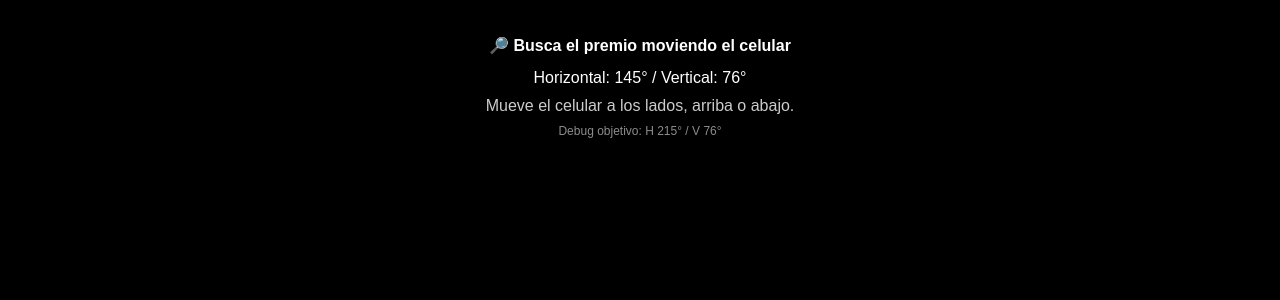
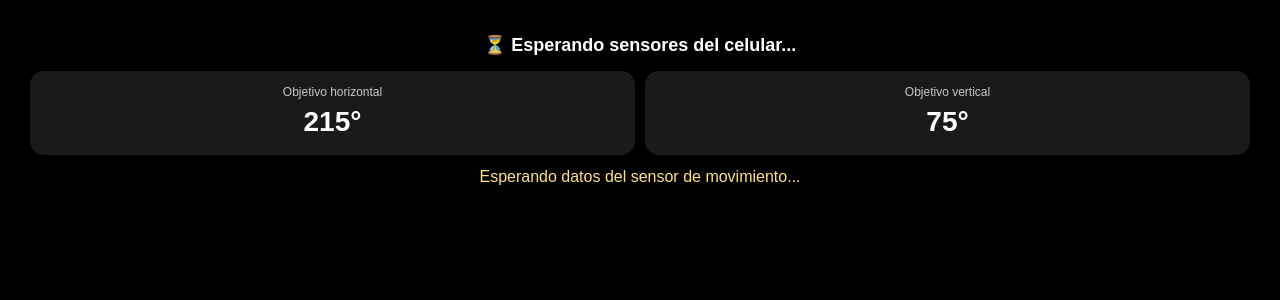
Before and after one commit to click-go-system/Baseball-Rewards-Platform, a Next.js app: page /compatible-ar in a window 1280 px wide. Both pictures are taken after a click on the button "Iniciar búsqueda". Shown: the top 300 px of the page. Built offline with nearby package versions, Linux system fonts and the light colour scheme; no server answers.

Commit message:
Agregar reto de sostener objetivo AR

```diff
--- a/components/CompatibleARDemo.tsx
+++ b/components/CompatibleARDemo.tsx
@@ -5,9 +5,11 @@ import { useGLTF } from "@react-three/drei";
 import { useEffect, useRef, useState } from "react";
 
 type OrientationState = {
-  alpha: number;
-  beta: number;
-  gamma: number;
+  alpha: number | null;
+  beta: number | null;
+  gamma: number | null;
+  absolute: boolean;
+  source: string;
 };
 
 type TargetState = {
@@ -32,7 +34,7 @@ function BallModel({ visible }: { visible: boolean }) {
   const { scene } = useGLTF("/models/ball.glb");
 
   useFrame(() => {
-    scene.rotation.y += 0.015;
+    scene.rotation.y += 0.018;
   });
 
   if (!visible) return null;
@@ -50,66 +52,69 @@ export default function CompatibleARDemo() {
   const [stream, setStream] = useState<MediaStream | null>(null);
 
   const [orientation, setOrientation] = useState<OrientationState>({
-    alpha: 0,
-    beta: 0,
-    gamma: 0,
+    alpha: null,
+    beta: null,
+    gamma: null,
+    absolute: false,
+    source: "sin datos",
   });
 
   const [target, setTarget] = useState<TargetState>({
     alpha: 40,
-    beta: 60,
+    beta: 70,
   });
 
-  const currentAlpha = normalizeAngle(orientation.alpha || 0);
+  /**
+   * Estados del reto:
+   * searching = buscando objetivo
+   * holding = ya está en rango, debe sostener 3 segundos
+   * found = objetivo confirmado, aparece pelota
+   * catchEnabled = ya puede capturar
+   */
+  const [challengeState, setChallengeState] = useState<
+    "searching" | "holding" | "found" | "catchEnabled"
+  >("searching");
 
-  /**
-   * beta normalmente se mueve cuando inclinas el teléfono arriba/abajo.
-   * En muchos celulares:
-   * - cerca de 90 = teléfono vertical/frente
-   * - menor = apuntando más hacia arriba/abajo dependiendo orientación
-   */
-  const currentBeta = orientation.beta || 0;
+  const [holdProgress, setHoldProgress] = useState(0);
+  const holdStartRef = useRef<number | null>(null);
+  const foundTimeoutRef = useRef<NodeJS.Timeout | null>(null);
+
+  const hasOrientation = orientation.alpha !== null && orientation.beta !== null;
+
+  const currentAlpha = hasOrientation
+    ? normalizeAngle(orientation.alpha ?? 0)
+    : 0;
+
+  const currentBeta = hasOrientation ? orientation.beta ?? 0 : 0;
 
   const alphaDiff = angleDifference(currentAlpha, target.alpha);
   const betaDiff = Math.abs(currentBeta - target.beta);
 
   /**
-   * Rango horizontal.
-   * Menor número = más difícil.
+   * Rango para considerar que ya llegó al objetivo.
+   * Para demo lo dejamos alcanzable.
    */
-  const alphaDetectionRange = 45;
-  const alphaCaptureRange = 25;
+  const alphaTargetRange = 28;
+  const betaTargetRange = 16;
 
-  /**
-   * Rango vertical.
-   * Menor número = más difícil.
-   */
-  const betaDetectionRange = 25;
-  const betaCaptureRange = 14;
+  const isInsideTarget =
+    hasOrientation && alphaDiff <= alphaTargetRange && betaDiff <= betaTargetRange;
 
-  const isLookingAtPrize =
-    alphaDiff <= alphaDetectionRange && betaDiff <= betaDetectionRange;
+  const showBall =
+    challengeState === "found" || challengeState === "catchEnabled";
 
-  const canCapturePrize =
-    alphaDiff <= alphaCaptureRange && betaDiff <= betaCaptureRange;
+  const canCapturePrize = challengeState === "catchEnabled";
 
   function generateNewTarget() {
-    /**
-     * Generamos una dirección aleatoria horizontal.
-     * 0 a 360 grados.
-     */
     const randomAlpha = randomBetween(0, 360);
 
     /**
-     * Generamos una inclinación vertical aleatoria.
-     * Ajusta estos valores si quieres que aparezca más arriba o más abajo.
-     *
-     * 35 a 105 suele ser buen rango para demo:
-     * - 35/50: hay que apuntar más arriba
-     * - 70/90: al frente
-     * - 95/105: más abajo
+     * Rango vertical:
+     * 40 = apuntar más hacia arriba
+     * 70 = frente natural
+     * 100 = apuntar más hacia abajo
      */
-    const randomBeta = randomBetween(35, 105);
+    const randomBeta = randomBetween(40, 100);
 
     setTarget({
       alpha: randomAlpha,
@@ -145,6 +150,14 @@ export default function CompatibleARDemo() {
 
   async function startExperience() {
     setError("");
+    setChallengeState("searching");
+    setHoldProgress(0);
+    holdStartRef.current = null;
+
+    if (foundTimeoutRef.current) {
+      clearTimeout(foundTimeoutRef.current);
+      foundTimeoutRef.current = null;
+    }
 
     try {
       const orientationAllowed = await requestOrientationPermission();
@@ -188,20 +201,115 @@ export default function CompatibleARDemo() {
   }, [stream, started]);
 
   useEffect(() => {
+    function getHeading(event: DeviceOrientationEvent) {
+      const webkitHeading = (
+        event as DeviceOrientationEvent & {
+          webkitCompassHeading?: number;
+        }
+      ).webkitCompassHeading;
+
+      if (typeof webkitHeading === "number") {
+        return webkitHeading;
+      }
+
+      if (typeof event.alpha === "number") {
+        return event.alpha;
+      }
+
+      return null;
+    }
+
     function handleOrientation(event: DeviceOrientationEvent) {
+      const heading = getHeading(event);
+
       setOrientation({
-        alpha: event.alpha ?? 0,
-        beta: event.beta ?? 0,
-        gamma: event.gamma ?? 0,
+        alpha: heading,
+        beta: typeof event.beta === "number" ? event.beta : null,
+        gamma: typeof event.gamma === "number" ? event.gamma : null,
+        absolute: Boolean(event.absolute),
+        source: "deviceorientation",
+      });
+    }
+
+    function handleOrientationAbsolute(event: DeviceOrientationEvent) {
+      const heading = getHeading(event);
+
+      setOrientation({
+        alpha: heading,
+        beta: typeof event.beta === "number" ? event.beta : null,
+        gamma: typeof event.gamma === "number" ? event.gamma : null,
+        absolute: Boolean(event.absolute),
+        source: "deviceorientationabsolute",
       });
     }
 
     window.addEventListener("deviceorientation", handleOrientation, true);
+    window.addEventListener(
+      "deviceorientationabsolute",
+      handleOrientationAbsolute,
+      true
+    );
 
     return () => {
       window.removeEventListener("deviceorientation", handleOrientation, true);
+      window.removeEventListener(
+        "deviceorientationabsolute",
+        handleOrientationAbsolute,
+        true
+      );
     };
   }, []);
+
+  /**
+   * Lógica de sostener el teléfono 3 segundos en el objetivo.
+   */
+  useEffect(() => {
+    if (!started || !cameraReady) return;
+    if (challengeState === "found" || challengeState === "catchEnabled") return;
+
+    let animationFrameId: number;
+
+    function updateHold() {
+      if (isInsideTarget) {
+        if (holdStartRef.current === null) {
+          holdStartRef.current = Date.now();
+          setChallengeState("holding");
+        }
+
+        const elapsed = Date.now() - holdStartRef.current;
+        const progress = Math.min((elapsed / 3000) * 100, 100);
+
+        setHoldProgress(progress);
+
+        if (elapsed >= 3000) {
+          setChallengeState("found");
+          setHoldProgress(100);
+
+          if (foundTimeoutRef.current) {
+            clearTimeout(foundTimeoutRef.current);
+          }
+
+          foundTimeoutRef.current = setTimeout(() => {
+            setChallengeState("catchEnabled");
+          }, 2000);
+
+          return;
+        }
+      } else {
+        holdStartRef.current = null;
+        setHoldProgress(0);
+        setChallengeState("searching");
+      }
+
+      animationFrameId = requestAnimationFrame(updateHold);
+    }
+
+    animationFrameId = requestAnimationFrame(updateHold);
+
+    return () => {
+      cancelAnimationFrame(animationFrameId);
+    };
+  }, [started, cameraReady, isInsideTarget, challengeState]);
 
   function stopCamera() {
     if (stream) {
@@ -214,10 +322,51 @@ export default function CompatibleARDemo() {
 
   function resetDemo() {
     stopCamera();
+
+    if (foundTimeoutRef.current) {
+      clearTimeout(foundTimeoutRef.current);
+      foundTimeoutRef.current = null;
+    }
+
     setCaptured(false);
     setStarted(false);
     setError("");
+    setChallengeState("searching");
+    setHoldProgress(0);
+    holdStartRef.current = null;
     generateNewTarget();
+  }
+
+  function getInstructionMessage() {
+    if (!hasOrientation) {
+      return "⏳ Esperando sensores del celular...";
+    }
+
+    if (challengeState === "holding") {
+      return "✅ Mantén el celular en esta posición";
+    }
+
+    if (challengeState === "found") {
+      return "⚾ Premio encontrado";
+    }
+
+    if (challengeState === "catchEnabled") {
+      return "🎯 Premio listo para capturar";
+    }
+
+    if (alphaDiff > alphaTargetRange && betaDiff > betaTargetRange) {
+      return "🔎 Muévete a los lados y arriba/abajo";
+    }
+
+    if (alphaDiff > alphaTargetRange) {
+      return "↔️ Gira a los lados para encontrar el premio";
+    }
+
+    if (betaDiff > betaTargetRange) {
+      return "↕️ Inclina el celular arriba o abajo";
+    }
+
+    return "🔎 Busca el premio";
   }
 
   if (captured) {
@@ -281,9 +430,8 @@ export default function CompatibleARDemo() {
           <h1>Baseball Rewards AR</h1>
 
           <p style={{ maxWidth: 420 }}>
-            Esta demo funciona en navegador usando cámara y movimiento del
-            celular. El premio aparecerá en una dirección aleatoria. Mueve tu
-            teléfono hacia los lados, arriba o abajo para encontrarlo.
+            Mueve tu teléfono hasta llegar al objetivo. Cuando llegues, mantén
+            esa posición durante 3 segundos para revelar el premio.
           </p>
 
           <button
@@ -337,7 +485,7 @@ export default function CompatibleARDemo() {
               >
                 <ambientLight intensity={1.5} />
                 <directionalLight position={[5, 5, 5]} intensity={2} />
-                <BallModel visible={isLookingAtPrize} />
+                <BallModel visible={showBall} />
               </Canvas>
             </div>
           )}
@@ -345,45 +493,137 @@ export default function CompatibleARDemo() {
           <div
             style={{
               position: "fixed",
-              top: 20,
-              left: 20,
-              right: 20,
+              top: 16,
+              left: 14,
+              right: 14,
               zIndex: 4,
               color: "white",
               textAlign: "center",
-              background: "rgba(0,0,0,0.55)",
-              borderRadius: 16,
-              padding: 14,
+              background: "rgba(0,0,0,0.68)",
+              borderRadius: 18,
+              padding: 16,
+              boxShadow: "0 8px 30px rgba(0,0,0,0.35)",
             }}
           >
-            <strong>
-              {canCapturePrize
-                ? "🎯 Premio centrado"
-                : isLookingAtPrize
-                ? "⚾ Premio cerca, alinéate un poco más"
-                : "🔎 Busca el premio moviendo el celular"}
-            </strong>
+            <strong style={{ fontSize: 18 }}>{getInstructionMessage()}</strong>
 
-            <p style={{ margin: "8px 0 0" }}>
-              Horizontal: {Math.round(alphaDiff)}° / Vertical:{" "}
-              {Math.round(betaDiff)}°
-            </p>
+            <div
+              style={{
+                marginTop: 12,
+                display: "grid",
+                gridTemplateColumns: "1fr 1fr",
+                gap: 10,
+              }}
+            >
+              <div
+                style={{
+                  background: "rgba(255,255,255,0.1)",
+                  borderRadius: 14,
+                  padding: 12,
+                }}
+              >
+                <div style={{ fontSize: 12, opacity: 0.75 }}>
+                  Objetivo horizontal
+                </div>
+                <div style={{ fontSize: 28, fontWeight: 800 }}>
+                  {Math.round(target.alpha)}°
+                </div>
+              </div>
 
-            <p style={{ margin: "4px 0 0", opacity: 0.8 }}>
-              Mueve el celular a los lados, arriba o abajo.
-            </p>
+              <div
+                style={{
+                  background: "rgba(255,255,255,0.1)",
+                  borderRadius: 14,
+                  padding: 12,
+                }}
+              >
+                <div style={{ fontSize: 12, opacity: 0.75 }}>
+                  Objetivo vertical
+                </div>
+                <div style={{ fontSize: 28, fontWeight: 800 }}>
+                  {Math.round(target.beta)}°
+                </div>
+              </div>
+            </div>
 
-            <p style={{ margin: "4px 0 0", opacity: 0.55, fontSize: 12 }}>
-              Debug objetivo: H {Math.round(target.alpha)}° / V{" "}
-              {Math.round(target.beta)}°
-            </p>
+            {hasOrientation ? (
+              <>
+                <div
+                  style={{
+                    marginTop: 10,
+                    display: "grid",
+                    gridTemplateColumns: "1fr 1fr",
+                    gap: 10,
+                  }}
+                >
+                  <div>
+                    <div style={{ fontSize: 11, opacity: 0.7 }}>
+                      Actual H
+                    </div>
+                    <div style={{ fontSize: 18, fontWeight: 700 }}>
+                      {Math.round(currentAlpha)}°
+                    </div>
+                  </div>
+
+                  <div>
+                    <div style={{ fontSize: 11, opacity: 0.7 }}>
+                      Actual V
+                    </div>
+                    <div style={{ fontSize: 18, fontWeight: 700 }}>
+                      {Math.round(currentBeta)}°
+                    </div>
+                  </div>
+                </div>
+
+                <p style={{ margin: "8px 0 0", fontSize: 13, opacity: 0.85 }}>
+                  Diferencia H: {Math.round(alphaDiff)}° / V:{" "}
+                  {Math.round(betaDiff)}°
+                </p>
+
+                <p style={{ margin: "4px 0 0", opacity: 0.55, fontSize: 11 }}>
+                  Sensor: {orientation.source} / Absolute:{" "}
+                  {orientation.absolute ? "sí" : "no"}
+                </p>
+              </>
+            ) : (
+              <p style={{ margin: "10px 0 0", color: "#ffdf8a" }}>
+                Esperando datos del sensor de movimiento...
+              </p>
+            )}
+
+            {(challengeState === "holding" ||
+              challengeState === "found" ||
+              challengeState === "catchEnabled") && (
+              <div
+                style={{
+                  width: "100%",
+                  height: 12,
+                  background: "rgba(255,255,255,0.18)",
+                  borderRadius: 999,
+                  overflow: "hidden",
+                  marginTop: 12,
+                }}
+              >
+                <div
+                  style={{
+                    width: `${holdProgress}%`,
+                    height: "100%",
+                    background:
+                      challengeState === "catchEnabled"
+                        ? "#2cff8f"
+                        : "#ffd24a",
+                    transition: "width 120ms linear",
+                  }}
+                />
+              </div>
+            )}
           </div>
 
           {error && (
             <div
               style={{
                 position: "fixed",
-                top: 140,
+                top: 210,
                 left: 20,
                 right: 20,
                 zIndex: 6,
@@ -395,6 +635,44 @@ export default function CompatibleARDemo() {
               }}
             >
               {error}
+            </div>
+          )}
+
+          {challengeState === "holding" && cameraReady && (
+            <div
+              style={{
+                position: "fixed",
+                zIndex: 5,
+                bottom: 30,
+                left: "50%",
+                transform: "translateX(-50%)",
+                color: "white",
+                background: "rgba(0,0,0,0.72)",
+                padding: "12px 18px",
+                borderRadius: 999,
+                fontWeight: 700,
+              }}
+            >
+              Mantén 3 segundos...
+            </div>
+          )}
+
+          {challengeState === "found" && cameraReady && (
+            <div
+              style={{
+                position: "fixed",
+                zIndex: 5,
+                bottom: 30,
+                left: "50%",
+                transform: "translateX(-50%)",
+                color: "white",
+                background: "rgba(0,0,0,0.72)",
+                padding: "12px 18px",
+                borderRadius: 999,
+                fontWeight: 700,
+              }}
+            >
+              Premio revelado...
             </div>
           )}
 
@@ -413,7 +691,7 @@ export default function CompatibleARDemo() {
                 padding: "14px 24px",
                 borderRadius: 999,
                 border: "none",
-                fontWeight: 700,
+                fontWeight: 800,
                 fontSize: 16,
               }}
             >
@@ -421,7 +699,7 @@ export default function CompatibleARDemo() {
             </button>
           )}
 
-          {!canCapturePrize && isLookingAtPrize && cameraReady && (
+          {challengeState === "searching" && cameraReady && (
             <div
               style={{
                 position: "fixed",
@@ -430,32 +708,14 @@ export default function CompatibleARDemo() {
                 left: "50%",
                 transform: "translateX(-50%)",
                 color: "white",
-                background: "rgba(0,0,0,0.65)",
+                background: "rgba(0,0,0,0.72)",
                 padding: "12px 18px",
                 borderRadius: 999,
-                fontWeight: 600,
+                fontWeight: 700,
+                whiteSpace: "nowrap",
               }}
             >
-              Ya casi, centra el premio
-            </div>
-          )}
-
-          {!isLookingAtPrize && cameraReady && (
-            <div
-              style={{
-                position: "fixed",
-                zIndex: 5,
-                bottom: 30,
-                left: "50%",
-                transform: "translateX(-50%)",
-                color: "white",
-                background: "rgba(0,0,0,0.65)",
-                padding: "12px 18px",
-                borderRadius: 999,
-                fontWeight: 600,
-              }}
-            >
-              Sigue buscando
+              Busca el ángulo objetivo
             </div>
           )}
         </>
```
